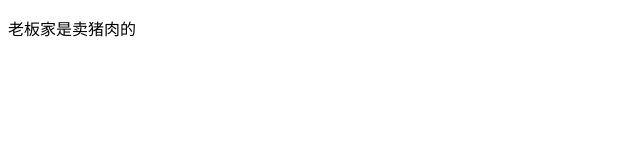
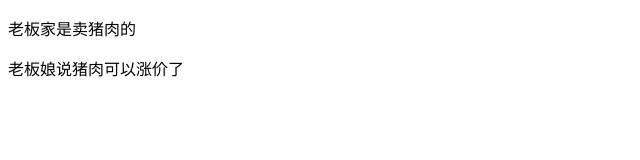
Before and after one commit to 19951511071/git-demo-1, a plain HTML site: page index.html in a window 1280 px wide. Shown: the whole page, without its empty margins (0-640 px from the left). Drawn offline with Linux system fonts and the light colour scheme.

Commit message:
猪肉第一次涨价

```diff
--- a/index.html
+++ b/index.html
@@ -8,5 +8,6 @@
 </head>
 <body>
     <p>老板家是卖猪肉的</p>
+    <p>老板娘说猪肉可以涨价了</p>
 </body>
 </html>
```
